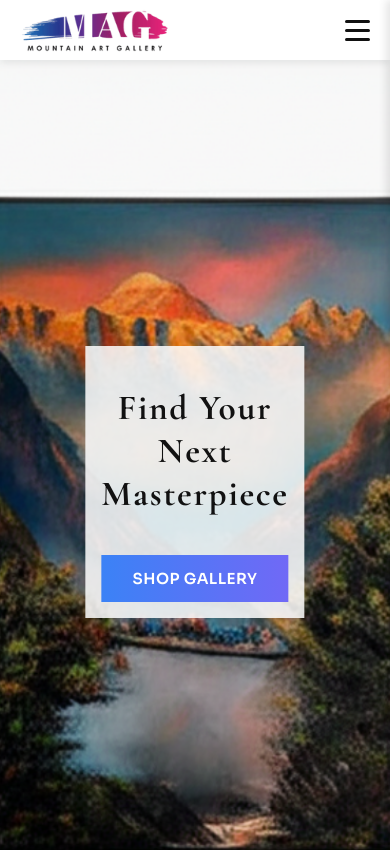
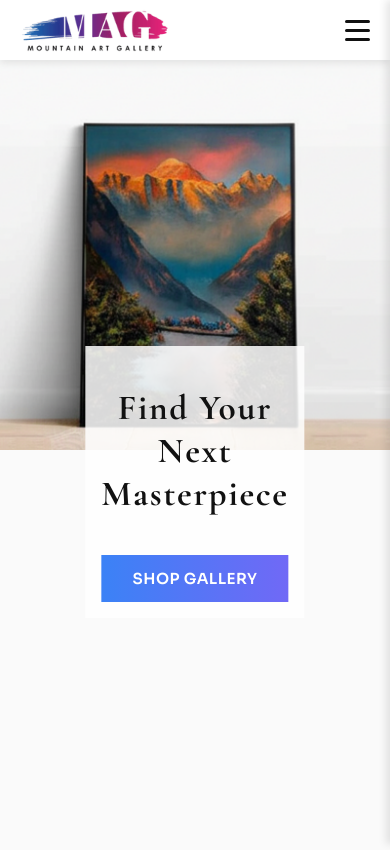
Before and after one commit to shrawan-shakya/mountainartgallery, a React (Create React App) app: page / in a window 390 px wide. Shown: the top 850 px of the page. Built offline with nearby package versions, Linux system fonts and the light colour scheme; no server answers; the database is empty.

Commit message:
Initial commit

```diff
--- a/src/styles/Home.css
+++ b/src/styles/Home.css
@@ -93,8 +93,6 @@
   .home-header {
     position: relative;
     width: 100%;
-    height: auto;
-    min-height: 100vh;
     padding: 0;
     margin: 0;
     background: none;
@@ -106,7 +104,6 @@
   .hero-image-mobile {
     display: block;
     width: 100%;
-    height: 100vh;
     object-fit: cover;
     position: absolute;
     top: 0;
```
